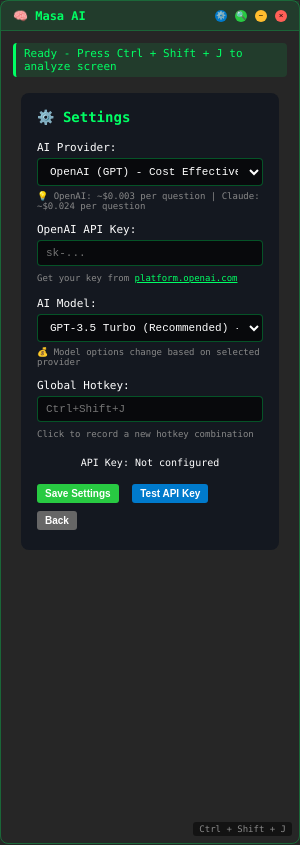
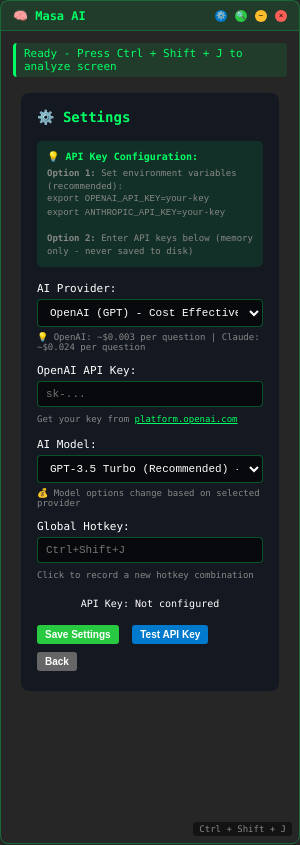
Before and after one commit to hunkeelin/masa, an Electron app: page src/renderer/masa-overlay.html in a window 300 px wide. Both pictures are taken after a click on the button "⚙️". Drawn offline with Linux system fonts and the light colour scheme; no server answers.

Commit message:
refactor: remove config directory and use environment variables
Replace local file dependencies with environment variable configuration for better security.

```diff
--- a/config/masa-settings.example.json
+++ /dev/null
@@ -1,6 +0,0 @@
-{
-  "apiKey": "your-openai-api-key-here",
-  "claudeApiKey": "your-claude-api-key-here",
-  "model": "gpt-3.5-turbo",
-  "provider": "openai"
-}
--- a/src/renderer/masa-overlay.html
+++ b/src/renderer/masa-overlay.html
@@ -335,6 +335,16 @@
 
         <div id="settings-panel" class="settings-panel">
             <h3>⚙️ Settings</h3>
+
+            <div class="setting-group" style="background: rgba(0, 255, 100, 0.1); padding: 10px; border-radius: 5px; margin-bottom: 15px;">
+                <div style="color: #00ff64; font-size: 10px; font-weight: bold; margin-bottom: 5px;">💡 API Key Configuration:</div>
+                <div style="color: #888; font-size: 9px; line-height: 1.4;">
+                    <strong>Option 1:</strong> Set environment variables (recommended):<br/>
+                    <code>export OPENAI_API_KEY=your-key</code><br/>
+                    <code>export ANTHROPIC_API_KEY=your-key</code><br/><br/>
+                    <strong>Option 2:</strong> Enter API keys below (memory only - never saved to disk)
+                </div>
+            </div>
 
             <div class="setting-group">
                 <label for="provider-select">AI Provider:</label>
```
Also changed, not shown: README.md, 2 other files.
